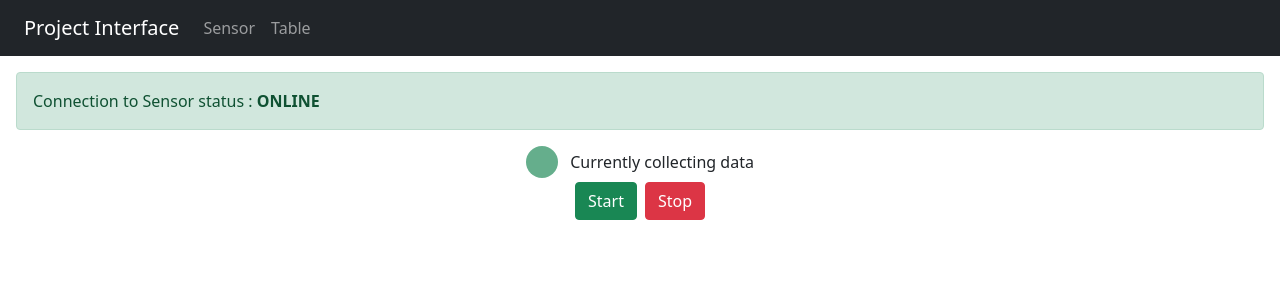
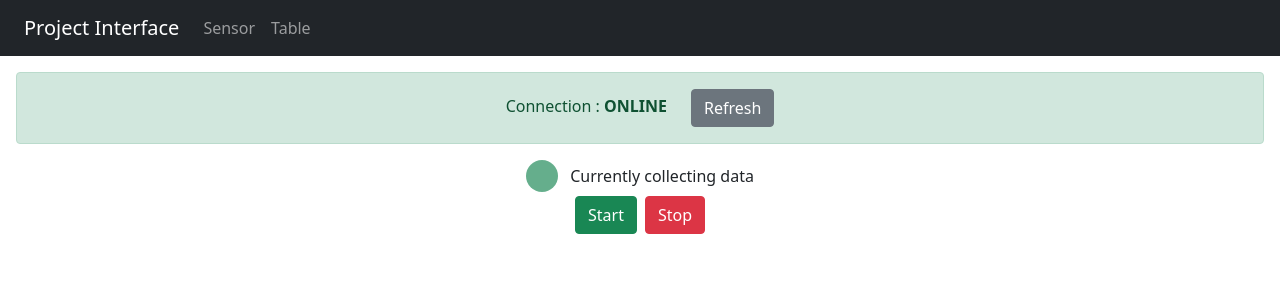
Before and after one commit to Zack0ne/esp-32-angular, an Angular app: page /sensor in a window 1280 px wide. Shown: the top 300 px of the page. Built offline with nearby package versions, Linux system fonts and the light colour scheme.

Commit message:
add animation

```diff
--- a/src/app/sensor/sensor.component.html
+++ b/src/app/sensor/sensor.component.html
@@ -1,11 +1,15 @@
 <div>
     <!-- sensor status  -->
-    <div *ngIf="sensorStatus" class="alert alert-success" role="alert">
-        Connection to Sensor status  : <b>ONLINE</b>
-    </div>
-    <div *ngIf="!sensorStatus" class="alert alert-danger" role="alert">
-        Connection to Sensor status : <b>OFFLINE</b>
+    <!-- <div *ngIf="sensorStatus" class="alert alert-success text-center" role="alert">
+        Connection : <b>ONLINE</b>
         <button type="button" class="btn btn-secondary ms-4" (click)="refresh()">Refresh</button>
+    </div> -->
+    <div class="alert text-center align-middle" role="alert"
+        [ngClass]="sensorStatus ? 'alert-success' : 'alert-danger'">
+        <span *ngIf="loading" class="spinner-border align-middle me-2" role="status"></span>
+         Connection : <b>{{sensorStatus ? 'ONLINE': 'OFFLINE'}}</b>
+        <button type="button" class="btn btn-secondary ms-4" (click)="refresh()">Refresh</button>
+        <!-- <button type="button" class="btn btn-secondary ms-2" (click)="refresh()">Auto Refresh</button> -->
 
     </div>
 
--- a/src/app/sensor/sensor.component.ts
+++ b/src/app/sensor/sensor.component.ts
@@ -9,37 +9,50 @@ import { HttpClient } from '@angular/common/http';
 export class SensorComponent implements OnInit {
   sensorStatus = false
   collectingData = true
+  loading = false
   constructor(
     private http: HttpClient
   ) { }
 
   ngOnInit(): void {
+    this.loading = true
     this.http.get('').subscribe((payload)=>{
+      this.loading = false
       console.log('sucess')
       this.sensorStatus = true
     }, (error) => {
+      this.loading = false
       console.log('error')
       this.sensorStatus = true
     })
   }
 
   start(){
+    this.loading = true
     this.http.get('').subscribe((payload)=>{
+      this.loading = false
       console.log('sucess')
       this.sensorStatus = true
     }, (error) => {
       console.log('error')
+      this.loading = false
       this.sensorStatus = false
+      this.collectingData = true
     })
   }
 
   stop(){
+    this.loading = true
     this.http.get('').subscribe((payload)=>{
+      this.loading = false
       console.log('sucess')
       this.sensorStatus = true
+
     }, (error) => {
+      this.loading = false
       console.log('error')
       this.sensorStatus = false
+      this.collectingData = false
     })
   }
   refresh(){
```
